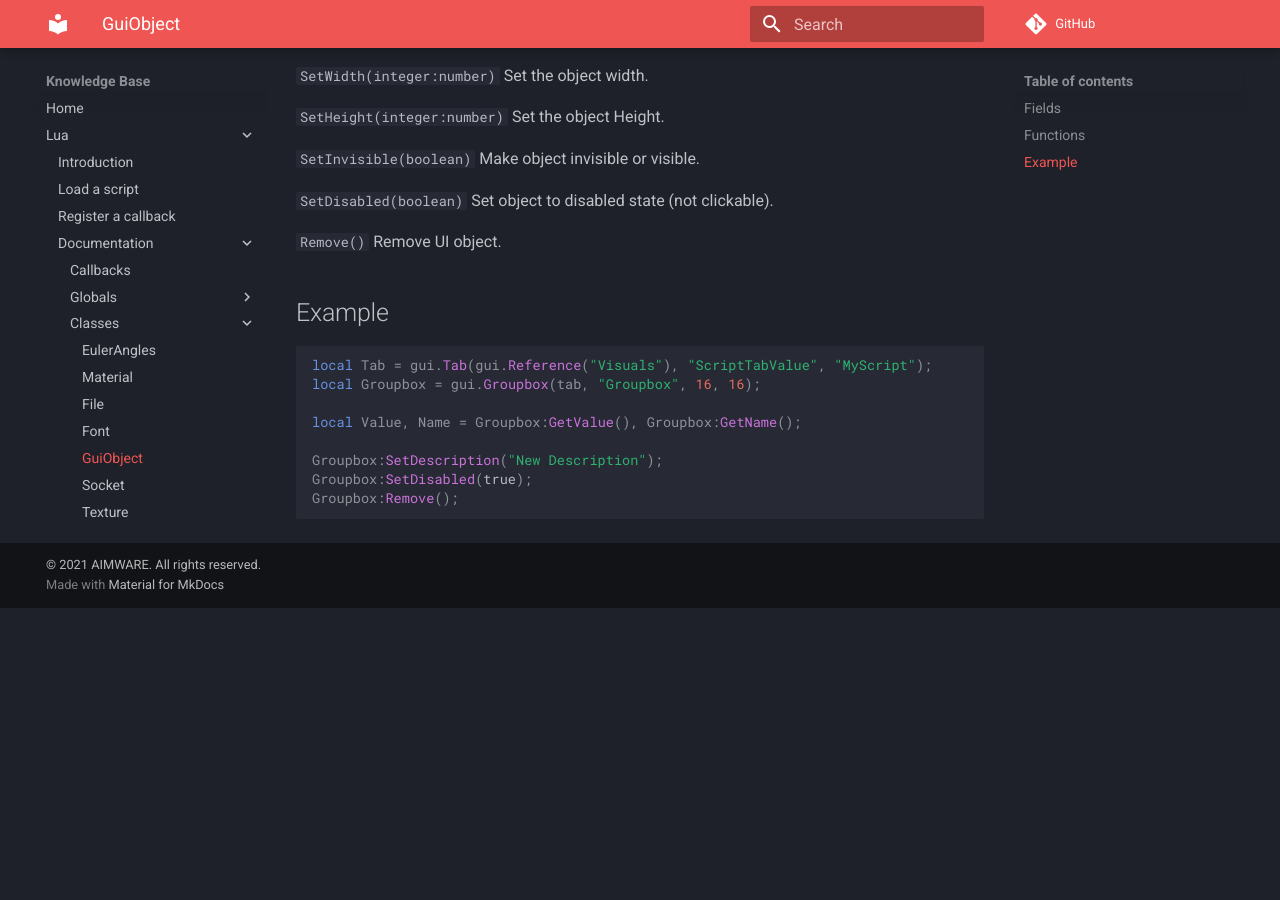
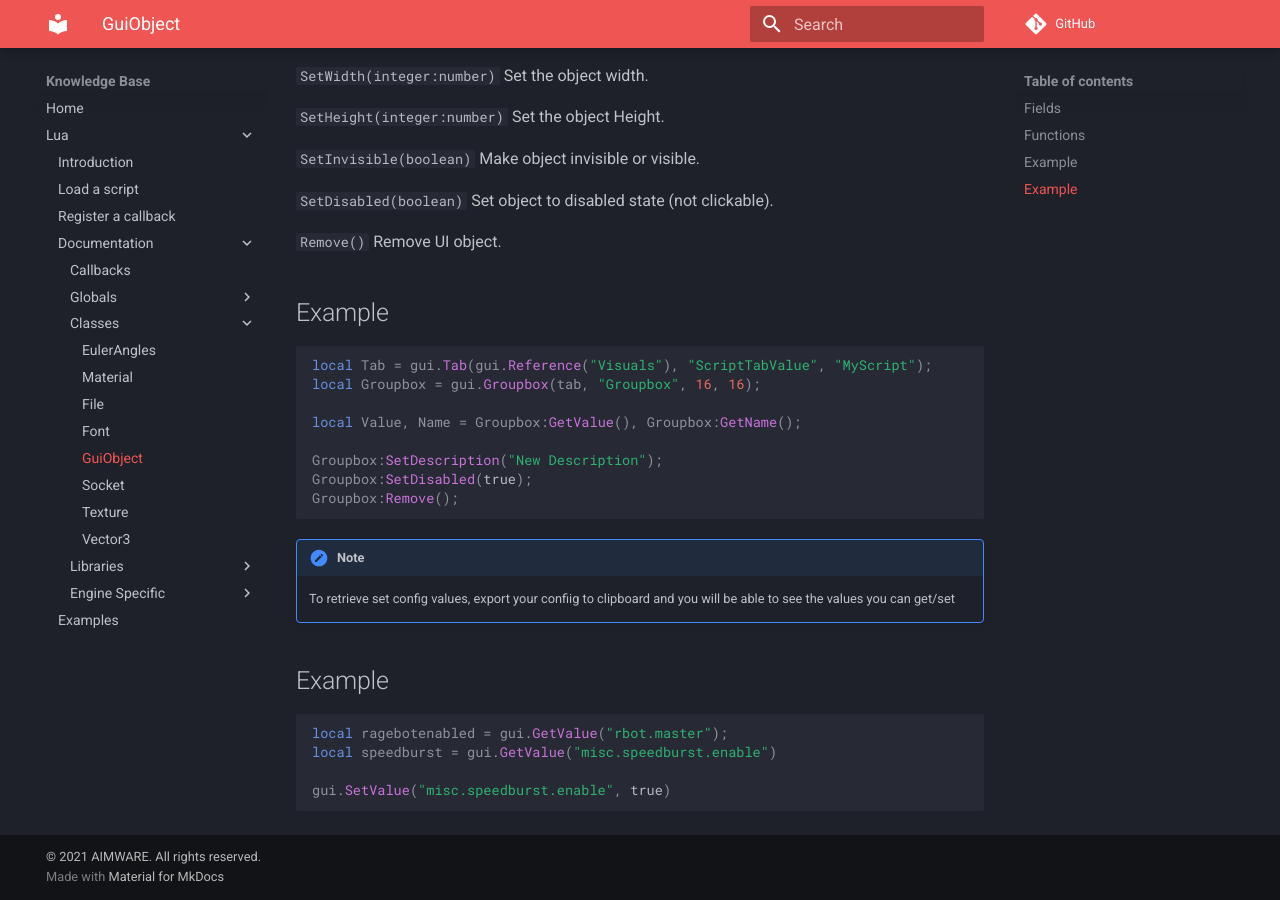
Before and after one commit to Ninaligo/aimware-web-kb, an MkDocs documentation site: the page built from private/lua/docs/class/guiobject.md, in a window 1280 px wide and 900 px high, scrolled down 742 px. Built offline with MkDocs 1.6.1 and Material for MkDocs 9.7.7, drawn with Linux system fonts in a browser that asks for light colours; comment, search, counter and statistics services are not loaded; before the commit the page ends 1350 px from its top, so only the background shows below that.

Commit message:
Update guiobject.md

````diff
--- a/private/lua/docs/class/guiobject.md
+++ b/private/lua/docs/class/guiobject.md
@@ -48,3 +48,14 @@
 Groupbox:SetDisabled(true);
 Groupbox:Remove();
 ```
+
+!!! note
+	To retrieve set config values, export your confiig to clipboard and you will be able to see the values you can get/set
+
+## Example
+```lua
+local ragebotenabled = gui.GetValue("rbot.master");
+local speedburst = gui.GetValue("misc.speedburst.enable")
+
+gui.SetValue("misc.speedburst.enable", true)
+```
````
